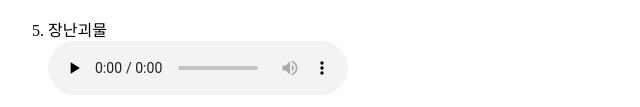
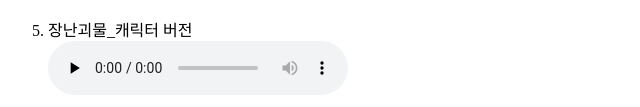
Before and after one commit to riseup32/nhnent.book_demo, a plain HTML site: page index.html in a window 1280 px wide. Shown: the part 516-623 px from the top of the page, without its empty margins (0-640 px from the left). Drawn offline with Linux system fonts and the light colour scheme.

Commit message:
add character version

```diff
--- a/index.html
+++ b/index.html
@@ -38,7 +38,7 @@
             </p>
 
             <p>
-                <li>장난괴물</li>
+                <li>장난괴물_캐릭터 버전</li>
                 <audio controls autostart="false" preload ="none">
                     <source src="ex5_char.wav" type="audio/wav">
                 </audio>
```
